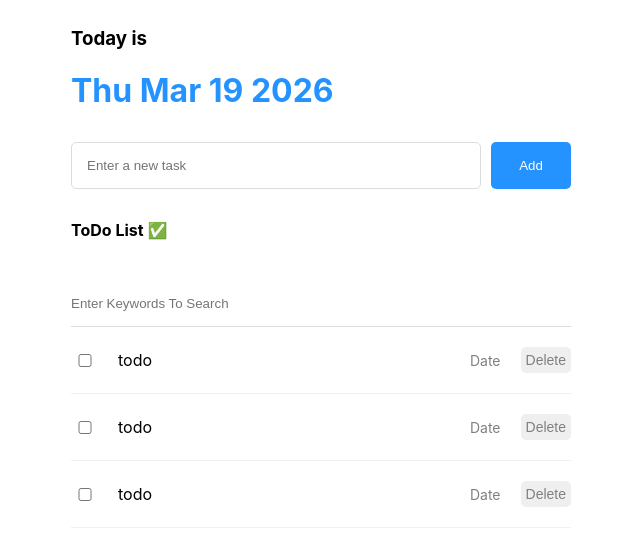
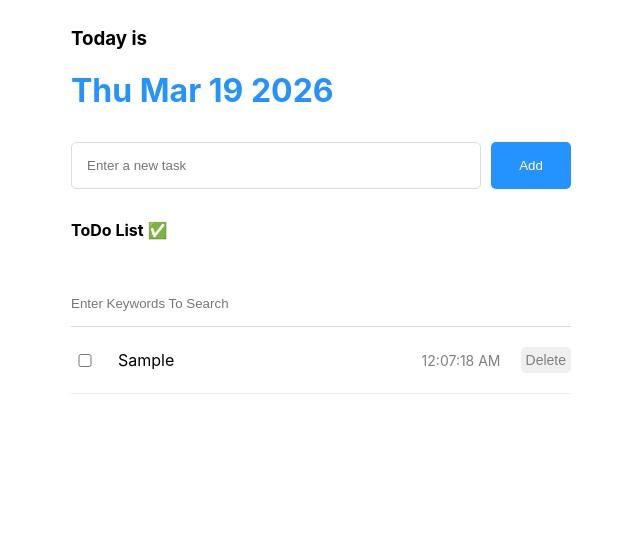
Before and after one commit to Hoonjichoi1/TodoList, a React (Vite) app: page / in a window 1280 px wide. Both pictures are taken after typing "Sample" into the empty fields and a click on the button "Add". Shown: the top 546 px of the page, without its empty margins (319-959 px from the left). Built offline with nearby package versions, Linux system fonts and the light colour scheme.

Commit message:
implemented all buttons & search bars

```diff
--- a/src/App.jsx
+++ b/src/App.jsx
@@ -19,11 +19,33 @@ function App() {
         setTodos([newTask, ...todos])
     }
 
+    const onUpdate = (targetId) => {
+        setTodos(todos.map((todo) => {
+            if (todo.id == targetId) {
+                return {
+                    ...todo,
+                    isDone: !todo.isDone
+                }
+            }
+            return todo
+        }))
+    }
+
+    const onDelete = (targetId) => {
+        setTodos(todos.filter((todo) => {
+            if (todo.id !== targetId)
+                return todo
+        }))
+    }
+
     return (
         <div className='App'>
             <Header />
             <Editor onCreate={onCreate} />
-            <List />
+            <List
+                todos={todos}
+                onUpdate={onUpdate}
+                onDelete={onDelete} />
         </div>
     )
 }
--- a/src/components/List.jsx
+++ b/src/components/List.jsx
@@ -1,15 +1,39 @@
 import './List.css'
 import ToDoItem from './TodoItem';
+import { useState } from 'react'
 
-const List = () => {
+const List = ({ todos, onUpdate, onDelete }) => {
+    const [search, setSearch] = useState("");
+
+    const onChangeSearch = (e) => {
+        setSearch(e.target.value);
+    }
+
+    const getFilteredData = () => {
+        if (search === "") {
+            return todos;
+        }
+        return todos.filter((todo) =>
+            todo.content.toLowerCase().includes(search.toLowerCase())
+        )
+    }
+
+    const filteredtodos = getFilteredData();
+
     return (
         <div className='List'>
             <h4> ToDo List ✅</h4>
-            <input placeholder='Enter Keywords To Search'></input>
-            <div className='todos_wrapper'>
-                <ToDoItem />
-                <ToDoItem />
-                <ToDoItem />
+            <input
+                value={search}
+                onChange={onChangeSearch}
+                placeholder='Enter Keywords To Search'></input>
+            <div className="todos_wrapper">
+                {filteredtodos.map((todo) => {
+                    return <ToDoItem
+                        key={todo.id} {...todo}
+                        onUpdate={onUpdate}
+                        onDelete={onDelete} />
+                })}
             </div>
         </div>
     )
--- a/src/components/TodoItem.jsx
+++ b/src/components/TodoItem.jsx
@@ -1,11 +1,27 @@
 import './ToDoItem.css'
-const ToDoItem = () => {
+const ToDoItem = ({ id, isDone, content, date, onUpdate, onDelete }) => {
+
+    const onChangeCheckBox = () => {
+        onUpdate(id);
+    }
+
+    const onClickDeleteButton = () => {
+        onDelete(id);
+    }
+
     return (
         <div className="ToDoItem">
-        <input type="checkbox"></input>
-        <div className="content">todo</div>
-        <div className="date">Date</div>
-        <button>Delete</button>
+            <input
+                onChange={onChangeCheckBox}
+                checked={isDone}
+                type="checkbox"></input>
+            <div className="content">{content}</div>
+            <div className="date">
+                {new Date(date).toLocaleTimeString()}
+            </div>
+            <button
+                onClick={onClickDeleteButton}
+            >Delete</button>
         </div>
     )
 }
```
